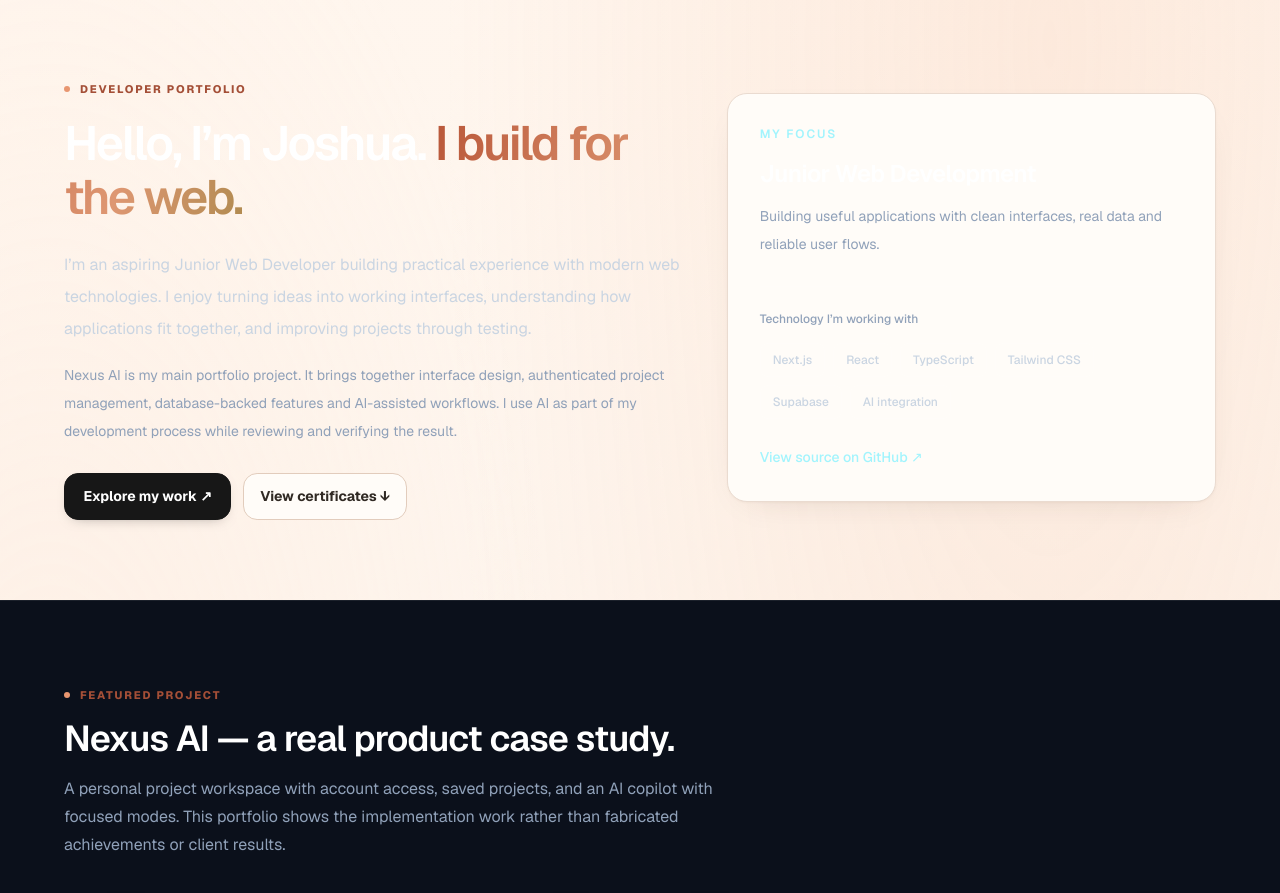
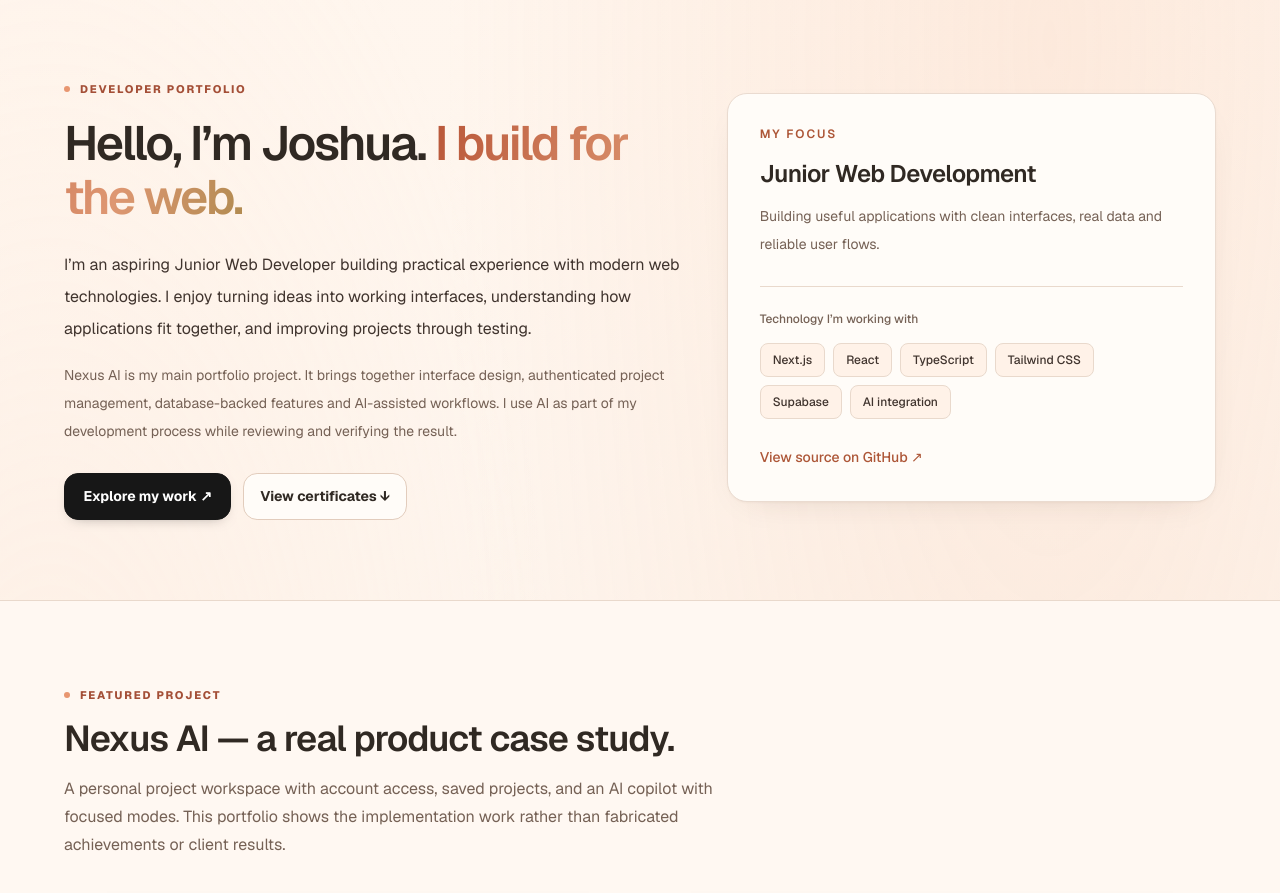
Before and after one commit to Dleteo/Nexus-AI, a Next.js app: page /portfolio in a window 1280 px wide. Shown: the part 100-993 px from the top of the page. Built offline with nearby package versions, Linux system fonts and the light colour scheme; no server answers.

Commit message:
Apply Peach Cream colors across app interface

```diff
--- a/components/sections/Portfolio.tsx
+++ b/components/sections/Portfolio.tsx
@@ -11,34 +11,34 @@ const work = [
 export default function Portfolio() {
   return (
     <>
-      <section id="about" className="scroll-mt-24 px-5 pb-14 pt-16 text-white sm:px-8 sm:pb-20 sm:pt-24">
+      <section id="about" className="scroll-mt-24 px-5 pb-14 pt-16 text-[#302923] sm:px-8 sm:pb-20 sm:pt-24">
         <div className="mx-auto grid max-w-6xl gap-10 lg:grid-cols-[1.12fr_0.88fr] lg:items-center">
           <div>
             <p className="nexus-kicker mb-5">Developer portfolio</p>
             <h1 className="max-w-2xl text-4xl font-semibold leading-[1.12] tracking-[-0.045em] sm:text-5xl">Hello, I’m Joshua. <span className="nexus-gradient-text">I build for the web.</span></h1>
-            <p className="mt-6 max-w-2xl text-base leading-8 text-slate-300">I’m an aspiring Junior Web Developer building practical experience with modern web technologies. I enjoy turning ideas into working interfaces, understanding how applications fit together, and improving projects through testing.</p>
-            <p className="mt-4 max-w-2xl text-sm leading-7 text-slate-400">Nexus AI is my main portfolio project. It brings together interface design, authenticated project management, database-backed features and AI-assisted workflows. I use AI as part of my development process while reviewing and verifying the result.</p>
+            <p className="mt-6 max-w-2xl text-base leading-8 text-[#40342E]">I’m an aspiring Junior Web Developer building practical experience with modern web technologies. I enjoy turning ideas into working interfaces, understanding how applications fit together, and improving projects through testing.</p>
+            <p className="mt-4 max-w-2xl text-sm leading-7 text-[#756155]">Nexus AI is my main portfolio project. It brings together interface design, authenticated project management, database-backed features and AI-assisted workflows. I use AI as part of my development process while reviewing and verifying the result.</p>
             <div className="mt-7 flex flex-wrap gap-3">
               <Link href="#work" className="nexus-primary-button">Explore my work ↗</Link>
               <Link href="#certifications" className="nexus-ghost-button">View certificates ↓</Link>
             </div>
           </div>
           <aside className="nexus-panel p-6 sm:p-8">
-            <p className="text-xs font-semibold uppercase tracking-[0.16em] text-cyan-200">My focus</p>
+            <p className="text-xs font-semibold uppercase tracking-[0.16em] text-[#AD5637]">My focus</p>
             <h2 className="mt-4 text-2xl font-semibold tracking-tight">Junior Web Development</h2>
-            <p className="mt-3 text-sm leading-7 text-slate-400">Building useful applications with clean interfaces, real data and reliable user flows.</p>
-            <div className="mt-7 border-t border-white/[0.08] pt-6">
-              <p className="mb-4 text-xs font-medium text-slate-400">Technology I’m working with</p>
-              <div className="flex flex-wrap gap-2">{skills.map((skill) => <span key={skill} className="rounded-lg border border-white/[0.09] bg-white/[0.04] px-3 py-2 text-xs font-medium text-slate-300">{skill}</span>)}</div>
+            <p className="mt-3 text-sm leading-7 text-[#756155]">Building useful applications with clean interfaces, real data and reliable user flows.</p>
+            <div className="mt-7 border-t border-[#E9D9CC] pt-6">
+              <p className="mb-4 text-xs font-medium text-[#756155]">Technology I’m working with</p>
+              <div className="flex flex-wrap gap-2">{skills.map((skill) => <span key={skill} className="rounded-lg border border-[#E9D9CC] bg-[#FFF2E8] px-3 py-2 text-xs font-medium text-[#40342E]">{skill}</span>)}</div>
             </div>
-            <Link href="https://github.com/Dleteo/Nexus-AI" target="_blank" rel="noopener noreferrer" className="mt-7 inline-flex text-sm font-medium text-cyan-200 hover:text-white">View source on GitHub ↗</Link>
+            <Link href="https://github.com/Dleteo/Nexus-AI" target="_blank" rel="noopener noreferrer" className="mt-7 inline-flex text-sm font-medium text-[#AD5637] hover:text-[#302923]">View source on GitHub ↗</Link>
           </aside>
         </div>
       </section>
-      <section id="work" className="scroll-mt-24 border-t border-white/[0.07] bg-[#0b101b] px-5 py-16 text-white sm:px-8 sm:py-20">
+      <section id="work" className="scroll-mt-24 border-t border-[#E9D9CC] bg-[#FFF8F2] px-5 py-16 text-[#302923] sm:px-8 sm:py-20">
         <div className="mx-auto max-w-6xl">
-          <div className="max-w-2xl"><p className="nexus-kicker mb-4">Featured project</p><h2 className="text-3xl font-semibold tracking-tight sm:text-4xl">Nexus AI — a real product case study.</h2><p className="mt-4 text-base leading-7 text-slate-400">A personal project workspace with account access, saved projects, and an AI copilot with focused modes. This portfolio shows the implementation work rather than fabricated achievements or client results.</p></div>
-          <div className="mt-9 grid gap-4 sm:grid-cols-2">{work.map((item) => <article key={item.number} className="nexus-panel p-6"><span className="text-xs font-semibold text-cyan-200">PROJECT / {item.number}</span><h3 className="mt-4 text-lg font-semibold">{item.title}</h3><p className="mt-3 text-sm leading-7 text-slate-400">{item.description}</p></article>)}</div>
+          <div className="max-w-2xl"><p className="nexus-kicker mb-4">Featured project</p><h2 className="text-3xl font-semibold tracking-tight sm:text-4xl">Nexus AI — a real product case study.</h2><p className="mt-4 text-base leading-7 text-[#756155]">A personal project workspace with account access, saved projects, and an AI copilot with focused modes. This portfolio shows the implementation work rather than fabricated achievements or client results.</p></div>
+          <div className="mt-9 grid gap-4 sm:grid-cols-2">{work.map((item) => <article key={item.number} className="nexus-panel p-6"><span className="text-xs font-semibold text-[#AD5637]">PROJECT / {item.number}</span><h3 className="mt-4 text-lg font-semibold">{item.title}</h3><p className="mt-3 text-sm leading-7 text-[#756155]">{item.description}</p></article>)}</div>
           <div className="mt-8 flex flex-wrap gap-3"><Link href="/" className="nexus-ghost-button">Explore Nexus AI ↗</Link><Link href="https://github.com/Dleteo/Nexus-AI/actions" target="_blank" rel="noopener noreferrer" className="nexus-ghost-button">View automated checks ↗</Link></div>
         </div>
       </section>
```
